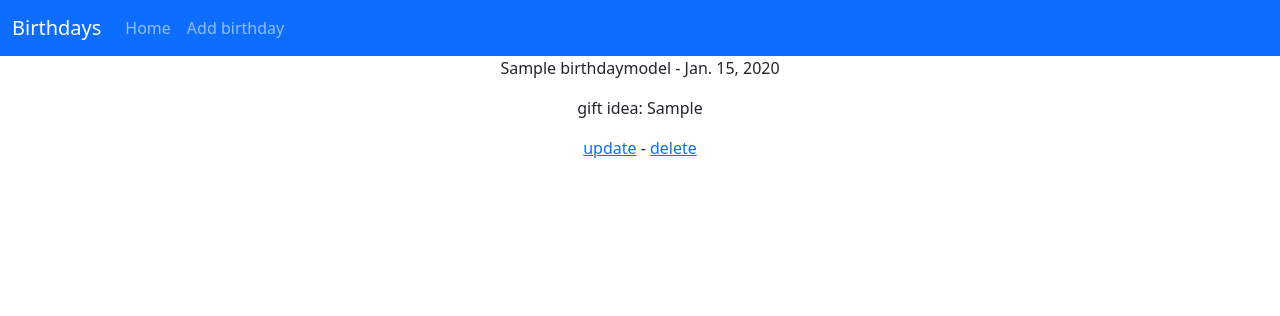
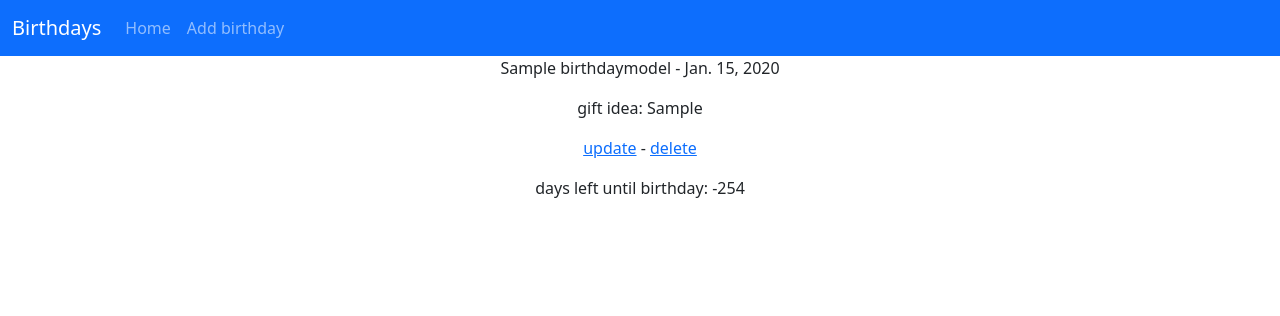
Before and after one commit to ako-kh/birthday_web_dj, a Django app: page /1/ in a window 1280 px wide. Shown: the top 316 px of the page. Run offline with Django 5.2, Linux system fonts and the light colour scheme; tables that the repository leaves empty hold one stand-in row (values such as "Sample post").

Commit message:
passing in days_left data in views

```diff
--- a/bdays/templates/birthdays/birthday_detail.html
+++ b/bdays/templates/birthdays/birthday_detail.html
@@ -12,5 +12,6 @@
                 -
                 <a href="{% url 'bdays:bday-delete' object.id %}">delete</a>
         </p>
+    <p>days left until birthday: {{ days_left }}</p>
 </div>
 {% endblock %}
--- a/bdays/templates/birthdays/home.html
+++ b/bdays/templates/birthdays/home.html
@@ -6,6 +6,7 @@
         <p>
             {{ person.name }} - {{ person.date }}
             -
+            days left: {{ person.days_left }}
             <a href="{% url 'bdays:bday-detail' person.id %}">Details</a>
         </p>
     {% endfor %}
--- a/bdays/views.py
+++ b/bdays/views.py
@@ -13,7 +13,20 @@ from .utils.utils import days_until_birthday
 
 class BdaysListView(ListView):
     template_name = "birthdays/home.html"
-    queryset = BirthdayModel.objects.all()
+
+    def get_queryset(self):
+        queryset = BirthdayModel.objects.all()
+        for person in  queryset:
+            person.days_left = days_until_birthday(person)
+        return queryset
+
+    # def get_context_data(self, **kwargs):
+    #     context = super().get_context_data(**kwargs)
+    #     days_left_dict = {}
+    #     for obj in self.queryset:
+    #         days_left_dict[obj.id] = days_until_birthday(obj)
+    #     context["days_left_dict"] = days_left_dict
+    #     return context
 
 
 class BdaysDetailView(DetailView):
@@ -21,9 +34,12 @@ class BdaysDetailView(DetailView):
 
     def get_object(self):
         id_ = self.kwargs.get('id')
-        obj = get_object_or_404(BirthdayModel, id=id_)
-        print(days_until_birthday(obj))
-        return obj
+        return get_object_or_404(BirthdayModel, id=id_)
+
+    def get_context_data(self, **kwargs):
+        context = super().get_context_data(**kwargs)
+        context["days_left"] = days_until_birthday(self.object)
+        return context
 
 
 class BdaysCreateView(CreateView):
```
